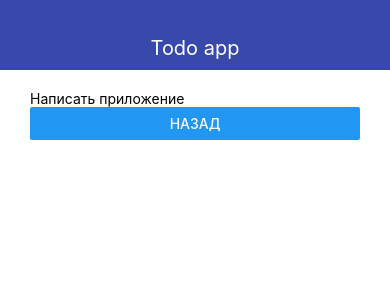
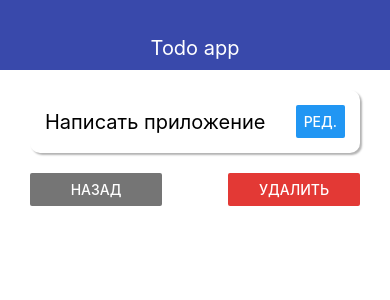
Before and after one commit to monsGT-R/todo-list-react-native-typescript, a React Native app: screen / in a window 390 px wide. Shown: the top 300 px of the page. Built offline with nearby package versions, Linux system fonts and the light colour scheme.

Commit message:
add style

```diff
--- a/src/components/AddTodo.tsx
+++ b/src/components/AddTodo.tsx
@@ -1,5 +1,6 @@
 import React, { useState } from "react";
 import { Button, StyleSheet, TextInput, View, Alert } from "react-native";
+import {THEME} from "../theme";
 
 export const AddTodo = ({ onSubmit }) => {
   const [value, setValue] = useState("");
@@ -40,6 +41,6 @@
     padding: 10,
     borderStyle: "solid",
     borderBottomWidth: 2,
-    borderBottomColor: "#3949ab"
+    borderBottomColor: THEME.MAIN_COLOR
   }
 });
--- a/src/components/Navbar.tsx
+++ b/src/components/Navbar.tsx
@@ -1,5 +1,6 @@
 import React from "react";
 import { View, Text, StyleSheet } from "react-native";
+import {THEME} from "../theme";
 
 export const Navbar = ({ title }) => {
   return (
@@ -14,7 +15,7 @@
     height: 70,
     alignItems: "center",
     justifyContent: "flex-end",
-    backgroundColor: "#3949ab",
+    backgroundColor: THEME.MAIN_COLOR,
     paddingBottom: 10
   },
   text: {
--- /dev/null
+++ b/src/components/ui/AppCard.tsx
@@ -0,0 +1,22 @@
+import { StyleSheet, View } from "react-native";
+import React from "react";
+
+export const AppCard = props => (
+  <View style={{...styles.default, ...props.style}}>{props.children}</View>
+);
+
+const styles = StyleSheet.create({
+  default: {
+    padding: 20,
+    flexDirection: 'row',
+    justifyContent: 'space-between',
+    alignItems: 'center',
+    shadowColor: '#000',
+    shadowRadius: 2,
+    shadowOpacity: 0.3,
+    shadowOffset: { width: 2, height: 2 },
+    backgroundColor: '#fff',
+    borderRadius: 10,
+    elevation: 8 // тень для Android
+  }
+});
--- a/src/screens/TodoScreen.tsx
+++ b/src/screens/TodoScreen.tsx
@@ -1,11 +1,45 @@
 import React from "react";
-import {View, Text, Button} from "react-native";
+import { View, Text, Button, StyleSheet } from "react-native";
+import { THEME } from "../theme";
+import { AppCard } from "../components/ui/AppCard";
 
 export const TodoScreen = ({ goBack, todo }) => {
   return (
     <View>
-      <Text>{todo.title}</Text>
-      <Button title="Назад" onPress={goBack} />
+      <AppCard style={styles.card}>
+        <Text style={styles.title}>{todo.title}</Text>
+        <Button title="Ред." onPress={console.log} />
+      </AppCard>
+
+      <View style={styles.buttons}>
+        <View style={styles.button}>
+          <Button title="Назад" color={THEME.GRAY_COLOR} onPress={goBack} />
+        </View>
+        <View style={styles.button}>
+          <Button
+            title="Удалить"
+            color={THEME.DANGER_COLOR}
+            onPress={() => console.log("to Remove")}
+          />
+        </View>
+      </View>
     </View>
-  )
-}
+  );
+};
+
+const styles = StyleSheet.create({
+  buttons: {
+    flexDirection: "row",
+    justifyContent: "space-between"
+  },
+  card: {
+    marginBottom: 20,
+    padding: 15
+  },
+  button: {
+    width: "40%"
+  },
+  title: {
+    fontSize: 20
+  }
+});
--- /dev/null
+++ b/src/theme.tsx
@@ -0,0 +1,5 @@
+export const THEME = {
+  DANGER_COLOR: '#e33935',
+  GRAY_COLOR: '#757575',
+  MAIN_COLOR: '#3949ab'
+}
```
